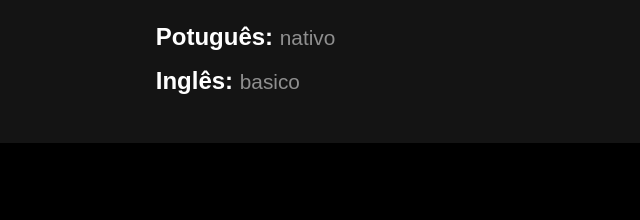
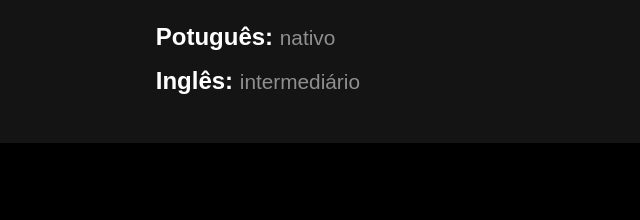
Before and after one commit to EmidioG/portif-lio, a plain HTML site: page index.html in a window 1280 px wide. Shown: the part 2187-2407 px from the top of the page, 369-1009 px from the left. Drawn offline with Linux system fonts and the light colour scheme.

Commit message:
Update again

```diff
--- a/index.html
+++ b/index.html
@@ -116,7 +116,7 @@
                     <div class="formação-item">
                         <h3 class="extras">idiomas</h3>
                         <p class="texto-branco"><strong>Potuguês:</strong> <span>nativo</span></p>
-                        <p class="texto-branco"><strong>Inglês:</strong> <span>basico</span></p>
+                        <p class="texto-branco"><strong>Inglês:</strong> <span>intermediário</span></p>
                     </div>
                 </div>
             </div>
```
